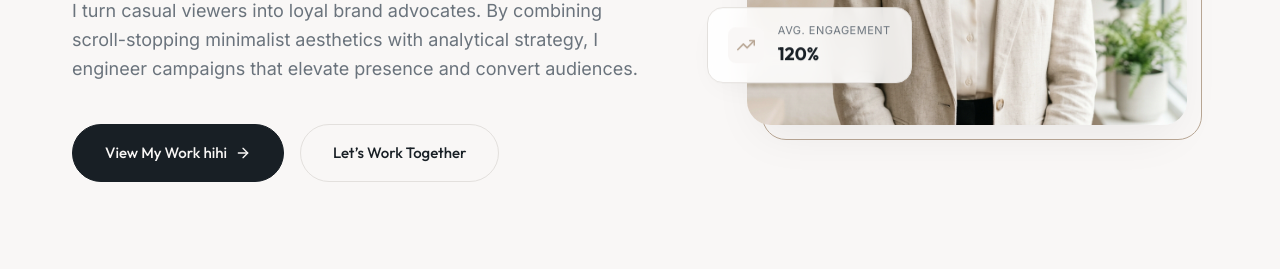
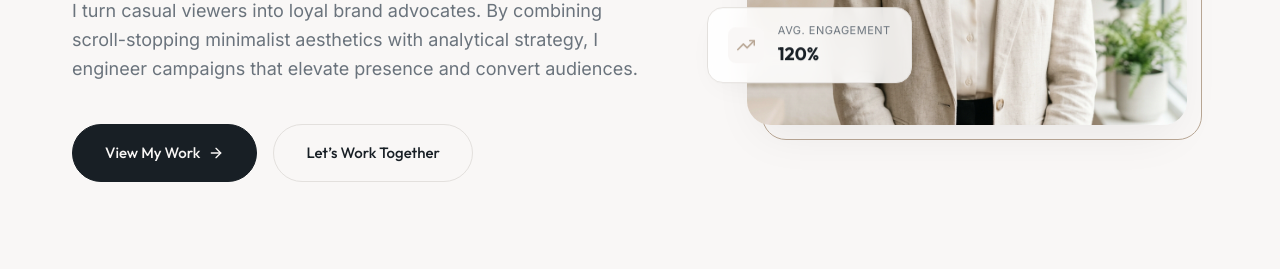
Before and after one commit to eligomintong24-alt/elijane, a plain HTML site: page index.html in a window 1280 px wide. Shown: the part 531-800 px from the top of the page. Drawn offline with Linux system fonts and the light colour scheme.

Commit message:
Update button text for portfolio link in hero section

```diff
--- a/index.html
+++ b/index.html
@@ -93,7 +93,7 @@
           </p>
           <div class="hero-ctas">
             <a href="#portfolio" class="btn btn-primary">
-              View My Work hihi
+              View My Work
               <svg class="btn-arrow" xmlns="http://www.w3.org/2000/svg" viewBox="0 0 24 24" fill="none" stroke="currentColor" stroke-width="2" stroke-linecap="round" stroke-linejoin="round"><line x1="5" y1="12" x2="19" y2="12"></line><polyline points="12 5 19 12 12 19"></polyline></svg>
             </a>
             <a href="#contact" class="btn btn-secondary">Let’s Work Together</a>
```
